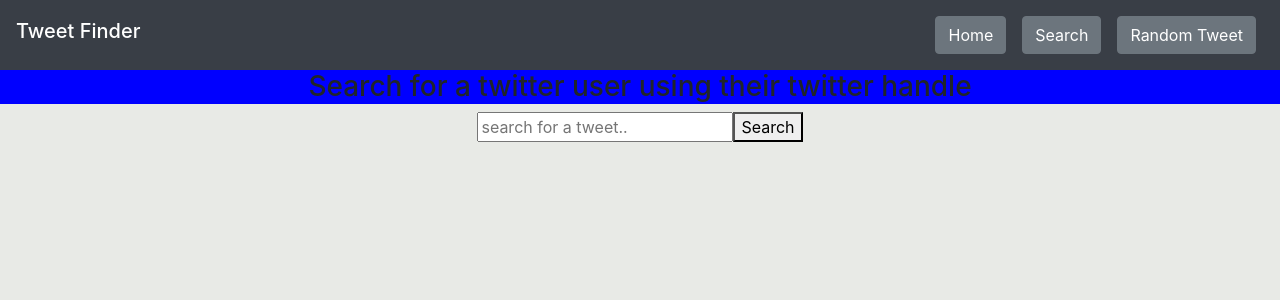
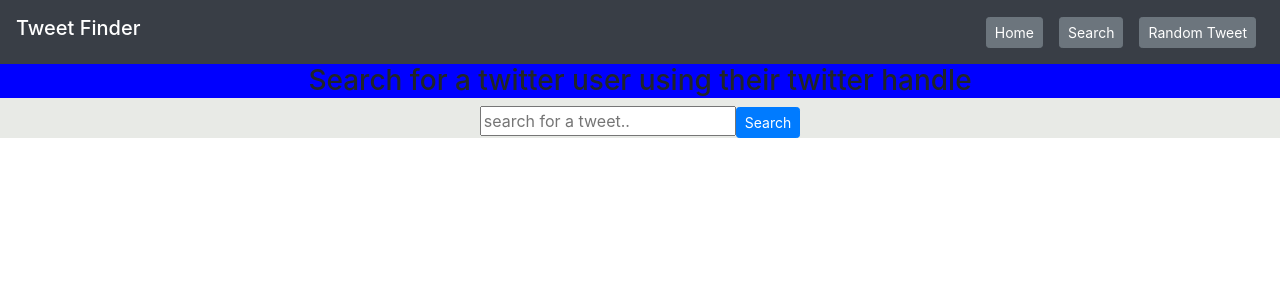
Before and after one commit to cesarpreza/twitter-showcase, a React (Create React App) app in the folder client/: page /search in a window 1280 px wide. Shown: the top 300 px of the page. Built offline with nearby package versions, Linux system fonts and the light colour scheme.

Commit message:
form validation in search component

```diff
--- a/client/src/App.js
+++ b/client/src/App.js
@@ -19,17 +19,17 @@
             <ul className='navbar-nav ml-auto'>
               <li className='nav-item'>
                 <Link className='nav-link' to="/">
-                  <button className='btn btn-secondary'>Home</button>
+                  <button className='btn btn-secondary btn-sm'>Home</button>
                 </Link>
               </li>
               <li className='nav-item'>
                 <Link className='nav-link' to="/search">
-                  <button className='btn btn-secondary'>Search</button>
+                  <button className='btn btn-secondary btn-sm'>Search</button>
                 </Link>
               </li>
               <li className='nav-item'>
                 <Link className='nav-link' to="/random">
-                  <button className='btn btn-secondary'>Random Tweet</button>
+                  <button className='btn btn-secondary btn-sm'>Random Tweet</button>
                 </Link>
               </li>
             </ul>
--- a/client/src/components/TweetSearch.js
+++ b/client/src/components/TweetSearch.js
@@ -1,12 +1,14 @@
-import React, { Component, useDebugValue } from 'react';
+import React, { Component } from 'react';
 import axios from 'axios';
+import 'bootstrap/dist/css/bootstrap.min.css';
+import { Form } from 'react-bootstrap';
 
 class TweetSearch extends Component {
     constructor() {
         super()
         this.state = {
             searchTerm: '',
-            isInputValid: false,
+            isInputValid: true,
             tweet: []
         }
         this.handleChange = this.handleChange.bind(this);
@@ -19,14 +21,16 @@
 
     handleSubmit = e => {
         e.preventDefault();
+        if (this.state.searchTerm === '') {
+            alert('enter a user')
+        } else {
             axios
                 .get(`/api?username=${this.state.searchTerm}`)
                 .then(res => {
                     this.setState({ tweet: res.data.statuses, searchTerm: '' })
-            }).catch(err => {
-                console.log(err)
                 })
             console.log('submit');
+        }
     }
 
     handleKeyDown = e => {
@@ -46,7 +50,7 @@
                     </div>
                     <form>
                         <input className='input' onKeyDown={this.handleKeyDown} required type='text' value={this.state.searchTerm} onChange={this.handleChange} placeholder='search for a tweet..'></input>
-                        <button onClick={this.handleSubmit}>Search</button>
+                        <button className='btn btn-primary btn-sm' onClick={this.handleSubmit}>Search</button>
                     </form>
                 </div>
                 <div>
--- a/client/src/index.css
+++ b/client/src/index.css
@@ -8,7 +8,6 @@
 
 .page-container {
 	background-color: #e8eae6;
-	height: 100vh;
 }
 
 .tweetCard {
```
Lines whose indentation alone changed are shown as unchanged.
